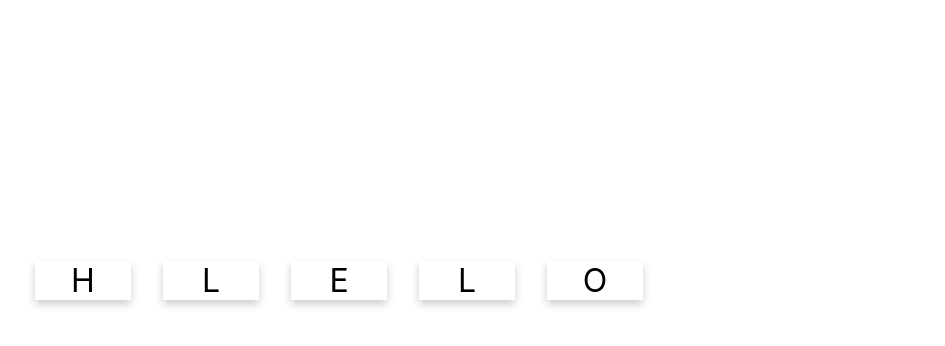
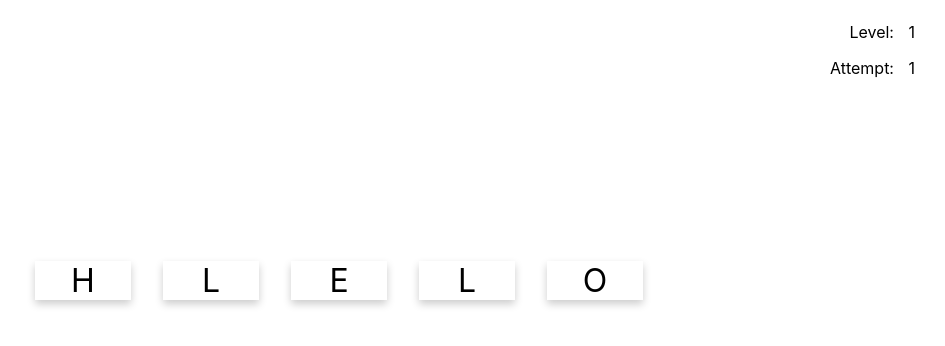
Before and after one commit to 6310110219/lab3SA03-React, a React (Create React App) app: page / in a window 1280 px wide. Shown: the top 346 px of the page, without its empty margins (301-1246 px from the left). Built offline with nearby package versions, Linux system fonts and the light colour scheme.

Commit message:
add status bar

```diff
--- a/src/App.css
+++ b/src/App.css
@@ -52,6 +52,11 @@
   background: pink;
  }
 
+ /* .correctCard {
+  color: lightgreen;
+  background: green;
+ } */
+
  .parent {
   text-align: center;
   align-items: center;
@@ -60,3 +65,11 @@
   left: 50%;
   transform: translate(-50%, -50%);
 }
+
+.statusbar {
+  text-align: right;
+  word-spacing: 10px;
+  top: 35%;
+  left: 50%;
+  transform: translate(-5%, 10%);
+}
--- a/src/App.js
+++ b/src/App.js
@@ -6,11 +6,12 @@ import WordCard from './WordCard';
 const word = "Hello";
 function App() {
    return (
-      <div class="parent">
+      <div>
          <div>
-            <WordCard value={word}/>
+               <WordCard value={word}/>
          </div>
       </div>
+
 
  );
 }
--- a/src/WordCard.js
+++ b/src/WordCard.js
@@ -10,7 +10,8 @@ const prepareStateFromWord = (given_word) => {
         chars,
         attempt: 1,
         guess: '',
-        completed: false
+        completed: false,
+        level: 1
     }
 }
 
@@ -26,21 +27,28 @@ export default function WordCard(props){
         if(guess.length == state.word.length) {
             if(guess == state.word) {
                 console.log('Yeah!')
-                setState({...state, completed: true})
+                setState({...state, level: state.level + 1, guess: '', completed: true})
             }else{
-                console.log('reset, next, attempt')
-                setState({...state, guess: '', attempt: state.attempt + 1})
+                console.log('reset, next attempt')
+                setState({...state, level: 1, guess: '', attempt: state.attempt + 1})
             }
         }
     }
 
     return (
         <div>
-            {
-                state.chars.map((c, i) =>
-                    <CharacterCard value={c} key={i} activationHandler={activationHandler} attempt={state.attempt}/>
-                )
-            }
+            <div class='statusbar'>
+                <p>Level: {state.level}</p>
+                <p>Attempt: {state.attempt}</p>
+            </div>
+            <div class="parent">
+                {
+                    state.chars.map((c, i) =>
+                        <CharacterCard value={c} key={i} activationHandler={activationHandler} attempt={state.attempt}/>
+                    )
+                }
+            </div>
+
         </div>
     );
 }
```
